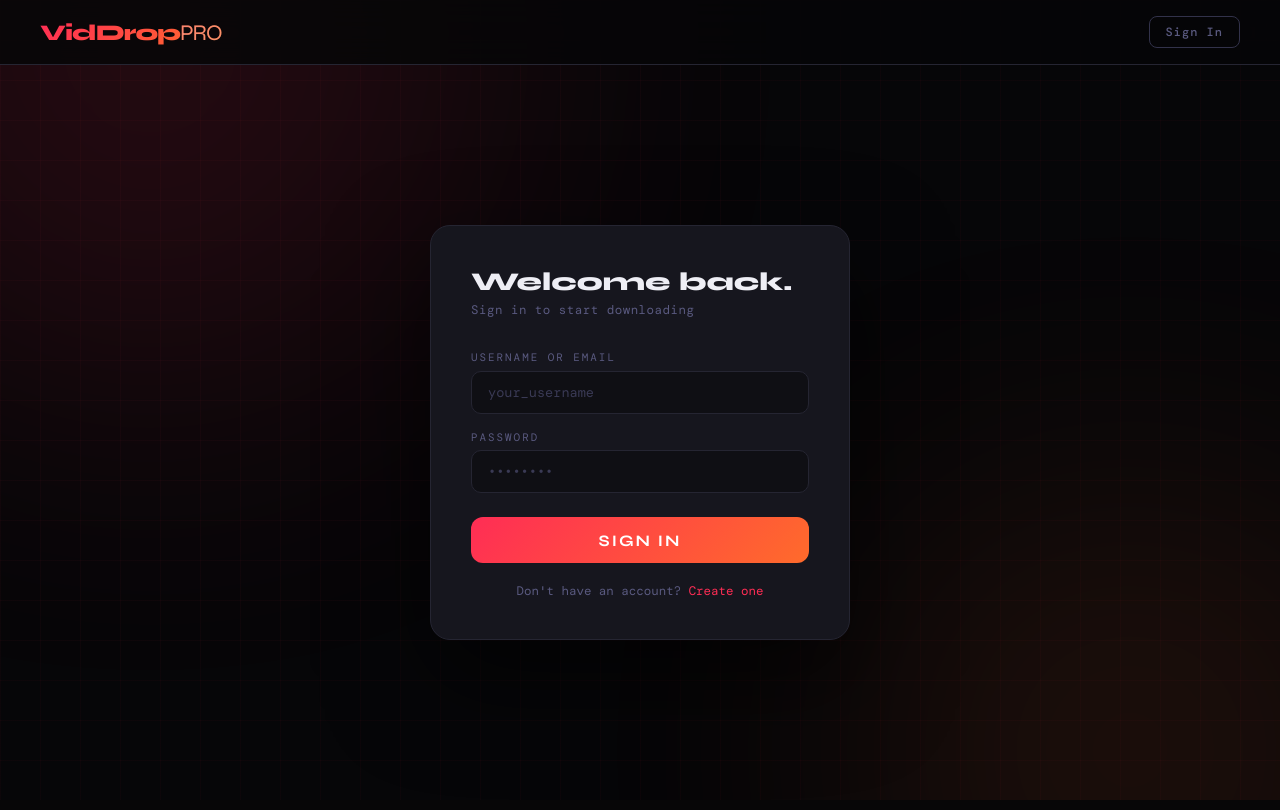
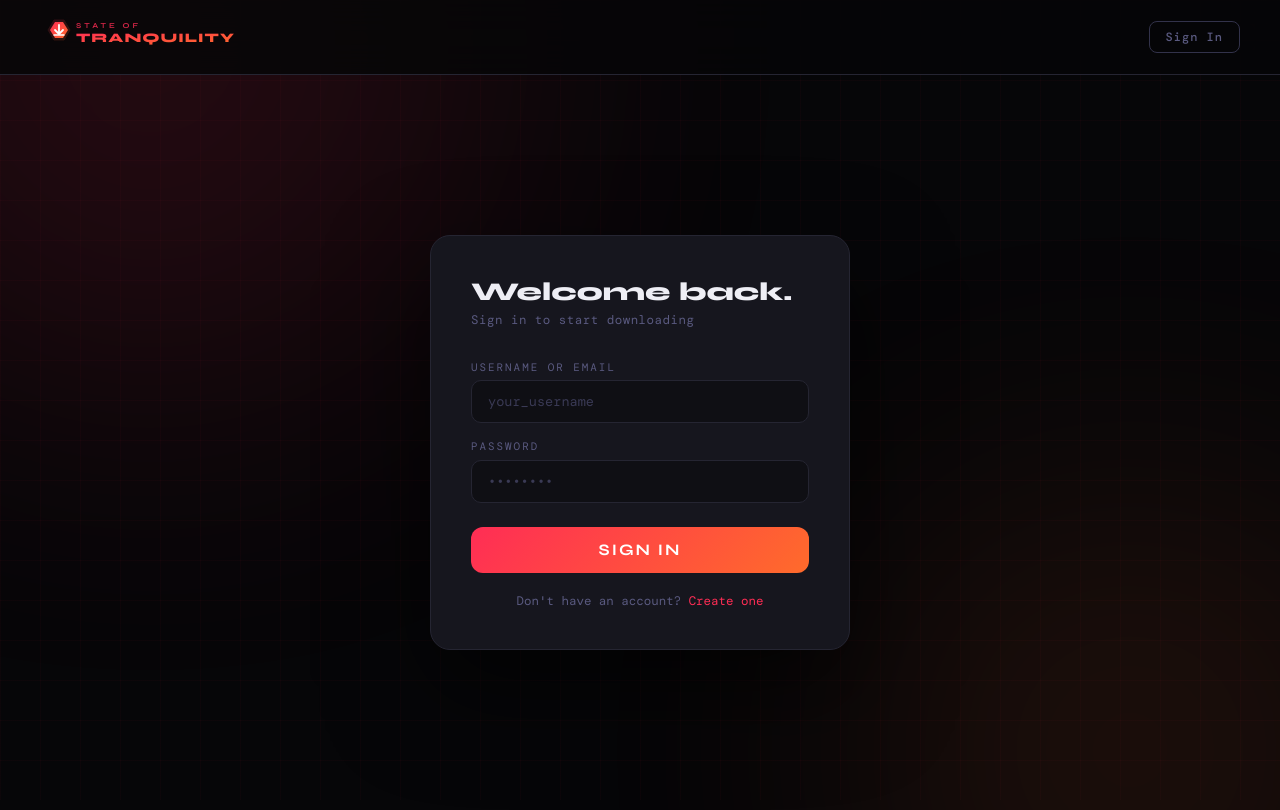
Before and after one commit to Tranquility-sule/viddrop-pro, a Flask app: page / in a window 1280 px wide. Run offline with Flask 3, Linux system fonts and the light colour scheme; some web fonts are replaced.

Commit message:
Add State of Tranquility logo and branding

```diff
--- a/templates/index.html
+++ b/templates/index.html
@@ -3,7 +3,7 @@
 <head>
 <meta charset="UTF-8"/>
 <meta name="viewport" content="width=device-width, initial-scale=1.0"/>
-<title>VidDrop Pro</title>
+<title>State of Tranquility — Video Downloader</title>
 <link href="https://fonts.googleapis.com/css2?family=Syne:wght@400;600;700;800&family=DM+Mono:wght@300;400;500&display=swap" rel="stylesheet"/>
 <style>
 *, *::before, *::after { box-sizing: border-box; margin: 0; padding: 0; }
@@ -492,7 +492,25 @@ nav {
 
 <!-- Nav -->
 <nav>
-  <div class="nav-logo">VidDrop<span>PRO</span></div>
+  <div class="nav-logo">
+    <svg height="36" viewBox="0 0 260 36" xmlns="http://www.w3.org/2000/svg">
+      <defs>
+        <linearGradient id="ng" x1="0%" y1="0%" x2="100%" y2="100%">
+          <stop offset="0%" style="stop-color:#ff2d55"/>
+          <stop offset="100%" style="stop-color:#ff6b2b"/>
+        </linearGradient>
+      </defs>
+      <!-- Hex icon -->
+      <polygon points="14,4 24,4 30,14 24,24 14,24 8,14" fill="url(#ng)" opacity="0.15" stroke="url(#ng)" stroke-width="1"/>
+      <polygon points="15,6 23,6 28,14 23,22 15,22 10,14" fill="url(#ng)"/>
+      <line x1="19" y1="9" x2="19" y2="17" stroke="white" stroke-width="1.8" stroke-linecap="round"/>
+      <polyline points="15,14 19,18 23,14" fill="none" stroke="white" stroke-width="1.8" stroke-linecap="round" stroke-linejoin="round"/>
+      <line x1="14" y1="19" x2="24" y2="19" stroke="white" stroke-width="1.4" stroke-linecap="round"/>
+      <!-- Text -->
+      <text x="36" y="12" font-family="'Syne',sans-serif" font-size="7.5" font-weight="700" fill="#ff2d55" letter-spacing="3" opacity="0.8">STATE OF</text>
+      <text x="36" y="26" font-family="'Syne',sans-serif" font-size="13" font-weight="800" fill="url(#ng)" letter-spacing="1">TRANQUILITY</text>
+    </svg>
+  </div>
   <div class="nav-right">
     <span class="nav-user" id="nav-username"></span>
     <button class="btn-sm" id="nav-auth-btn" onclick="showAuth()">Sign In</button>
@@ -551,7 +569,7 @@ nav {
       <div class="hero-title">
         Download<br/><span class="grad">Anything.</span>
       </div>
-      <div class="hero-sub">Paste links · Choose quality · Save instantly</div>
+      <div class="hero-sub">State of Tranquility · Paste links · Choose quality · Save instantly</div>
     </div>
 
     <div class="dl-card">
```
